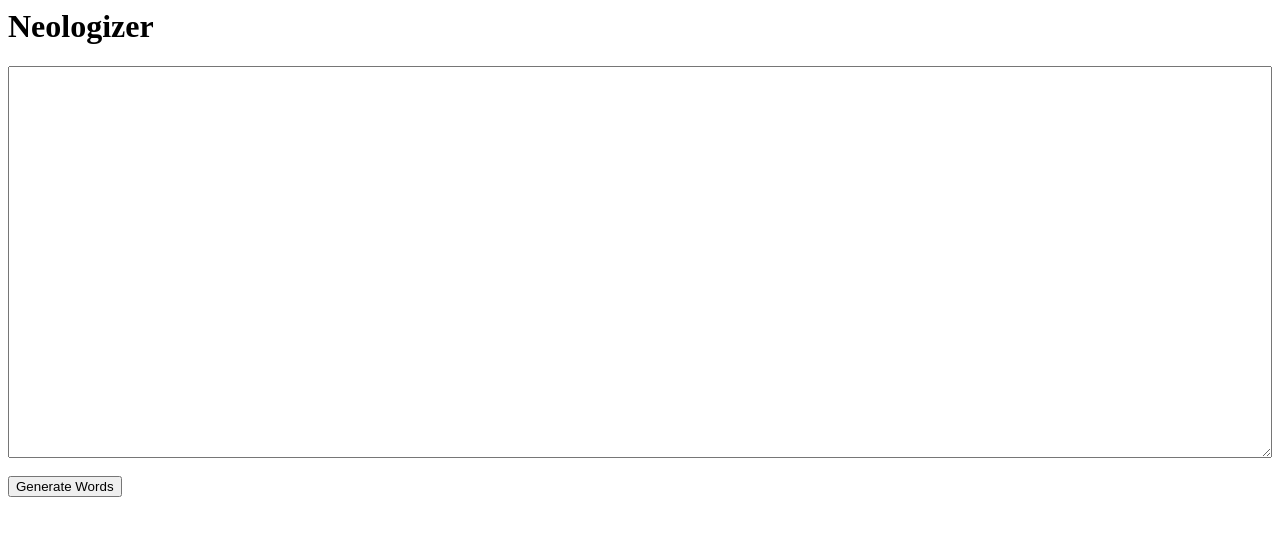
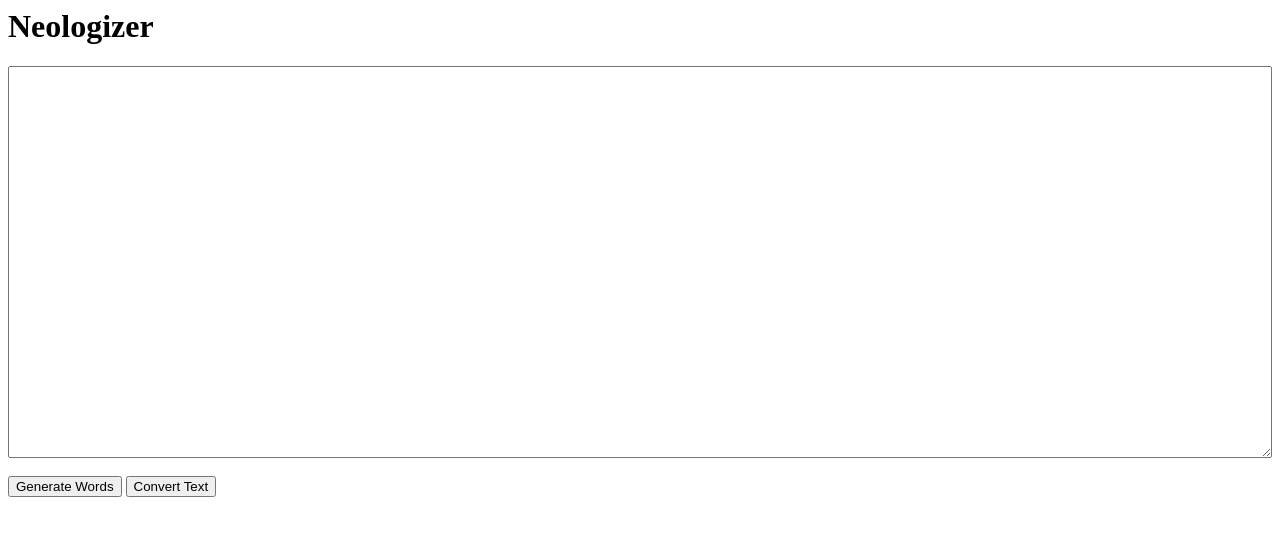
Before and after one commit to cliffjones/neologizer, a plain HTML site: page index.html in a window 1280 px wide. Drawn offline with Linux system fonts and the light colour scheme.

Commit message:
Adjust "generate" and add placeholder functionality for "convert".

```diff
--- a/index.html
+++ b/index.html
@@ -11,8 +11,8 @@
 
 			<br /><br />
 
-			<button onclick="Neologizer.generate();">Generate Words</button>
-			<!--button onclick="Neologizer.convert();">Convert Text</button-->
+			<button onclick="neologizer.generate();">Generate Words</button>
+			<button onclick="neologizer.convert();">Convert Text</button>
 
 			<br /><br />
 
--- a/neologizer.js
+++ b/neologizer.js
@@ -2,13 +2,14 @@
 learns to make up new words. You may find a practical use for such neologizing
 (filler text, brand naming, etc.), but mostly it's just fun.
 */
-var Neologizer = (function () {
+var neologizer = (function () {
 	"use strict";
 
 	var INPUT_FIELD_ID = "input";
 	var OUTPUT_FIELD_ID = "output";
 	var MAX_PASSES = 1000;
-	var MAX_WORD_LEN = 100;
+	var MAX_WORD_LEN = 20;
+	var MAX_WORD_COUNT = 100;
 
 	// Determine whether a given string contains a letter.
 	var is_alpha = function (text) {
@@ -22,6 +23,16 @@ var Neologizer = (function () {
 			var temp = list[i];
 			list[i] = list[iSwap];
 			list[iSwap] = temp;
+		}
+	};
+
+	// Display supplied text in the output field or the console.
+	var show_output = function (output_text) {
+		var output_field = document.getElementById(OUTPUT_FIELD_ID);
+		if (output_field) {
+			output_field.innerHTML = output_text;
+		} else {
+			console.log(output_text);
 		}
 	};
 
@@ -133,6 +144,7 @@ var Neologizer = (function () {
 				}
 			} while (state === "working");
 
+			// If a new word was successfully generated, at it to the list.
 			if (state === "success") {
 				var new_word = chunk.slice(0, -1);
 				if (
@@ -141,29 +153,24 @@ var Neologizer = (function () {
 				) {
 					new_word_list.push(new_word);
 				}
+
+				// Quit generating words when a limit is reached.
+				if (new_word_list.length >= MAX_WORD_COUNT) {
+					break;
+				}
 			}
 		}
 		return new_word_list;
 	};
 
-	// Display supplied text in the output field or the console.
-	var show_output = function (output_text) {
-		var output_field = document.getElementById(OUTPUT_FIELD_ID);
-		if (output_field) {
-			output_field.innerHTML = output_text;
-		} else {
-			console.log(output_text);
-		}
-	};
-
 	// List the neologisms generated from the input text.
 	var generate = function () {
-		show_output(neologize().join(", "));
+		show_output("<ol><li>" + neologize().join("</li><li>") + "</li></ol>");
 	};
 
 	// Replace the words in the input text with neologisms.
 	var convert = function () {
-		// TODO!
+		show_output(neologize().join(" "));
 	};
 
 	// Return a public interface for this module.
```
